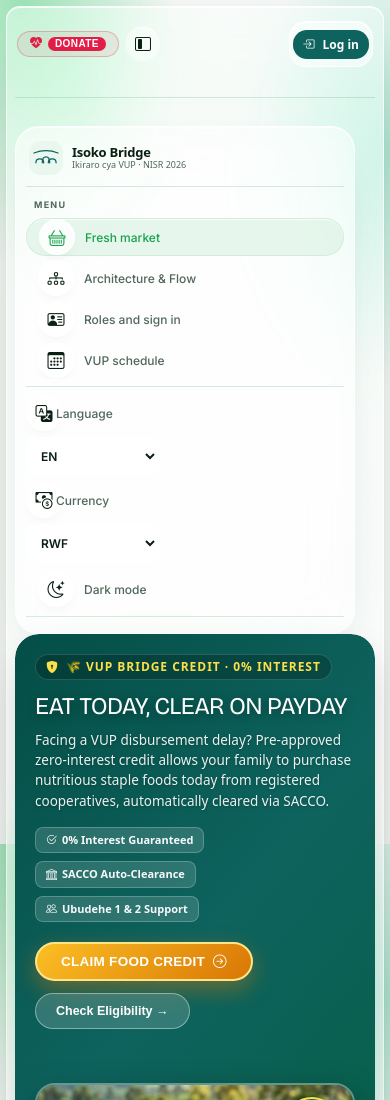
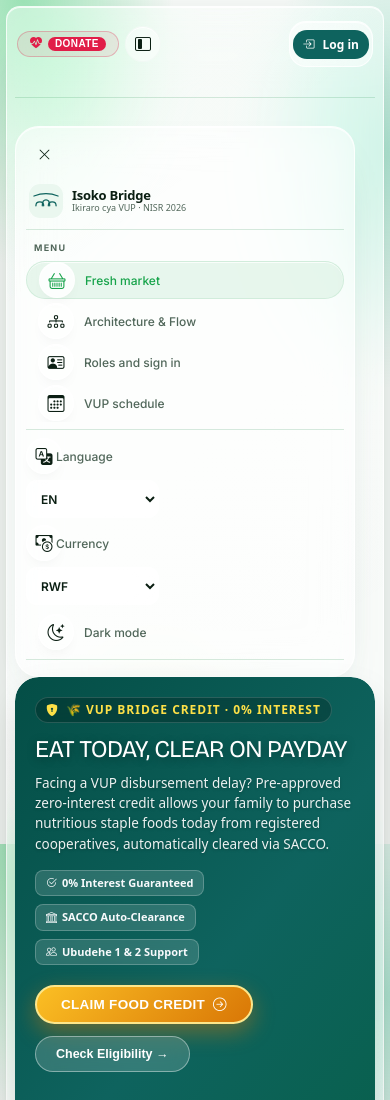
Before and after one commit to am2aidi/ikiraro-vup-bridge, a website: page app/index.html in a window 390 px wide. Shown: the top 1100 px of the page. Drawn offline with nearby package versions, Linux system fonts and the light colour scheme.

Commit message:
feat(mobile): add off-canvas drawer backdrop and close button for mobile phones

```diff
--- a/app/index.html
+++ b/app/index.html
@@ -48,7 +48,12 @@
 
     <!-- Vertix Body: Left Rail + Main Dynamic View -->
     <div class="body">
+      <!-- Mobile Backdrop for off-canvas drawer -->
+      <div class="mobile-rail-backdrop" id="mobileRailBackdrop" onclick="window.app.closeMobileSidebar()"></div>
       <aside class="rail wide" id="appRail" aria-label="Main menu">
+        <button class="mobile-drawer-close-btn" type="button" onclick="window.app.closeMobileSidebar()" aria-label="Close menu">
+          <i class="bi bi-x-lg" aria-hidden="true"></i>
+        </button>
         <a class="rail-brand" href="#" onclick="window.app.goHome(); return false;" aria-label="Isoko Bridge home">
           <img src="assets/isoko-bridge-icon.svg" alt="">
           <span><b>Isoko Bridge</b><small>Ikiraro cya VUP · NISR 2026</small></span>
```
Also changed, not shown: index.html (+5 -0 lines).
